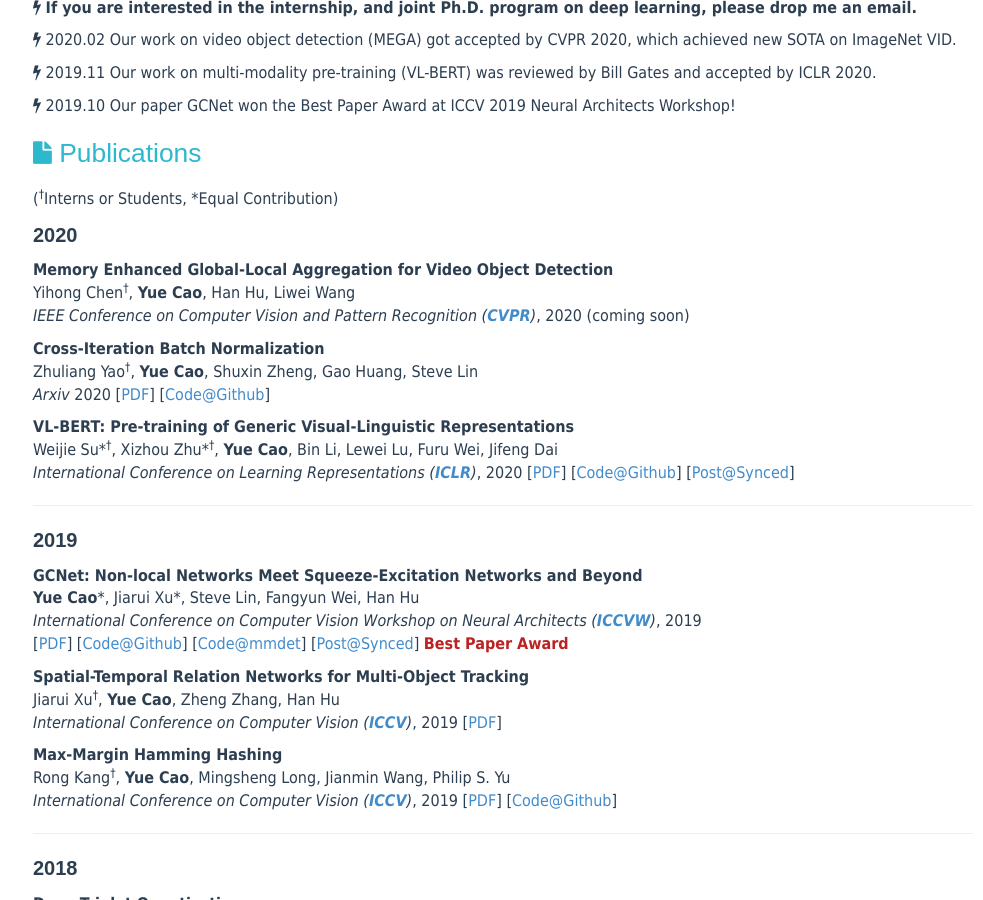
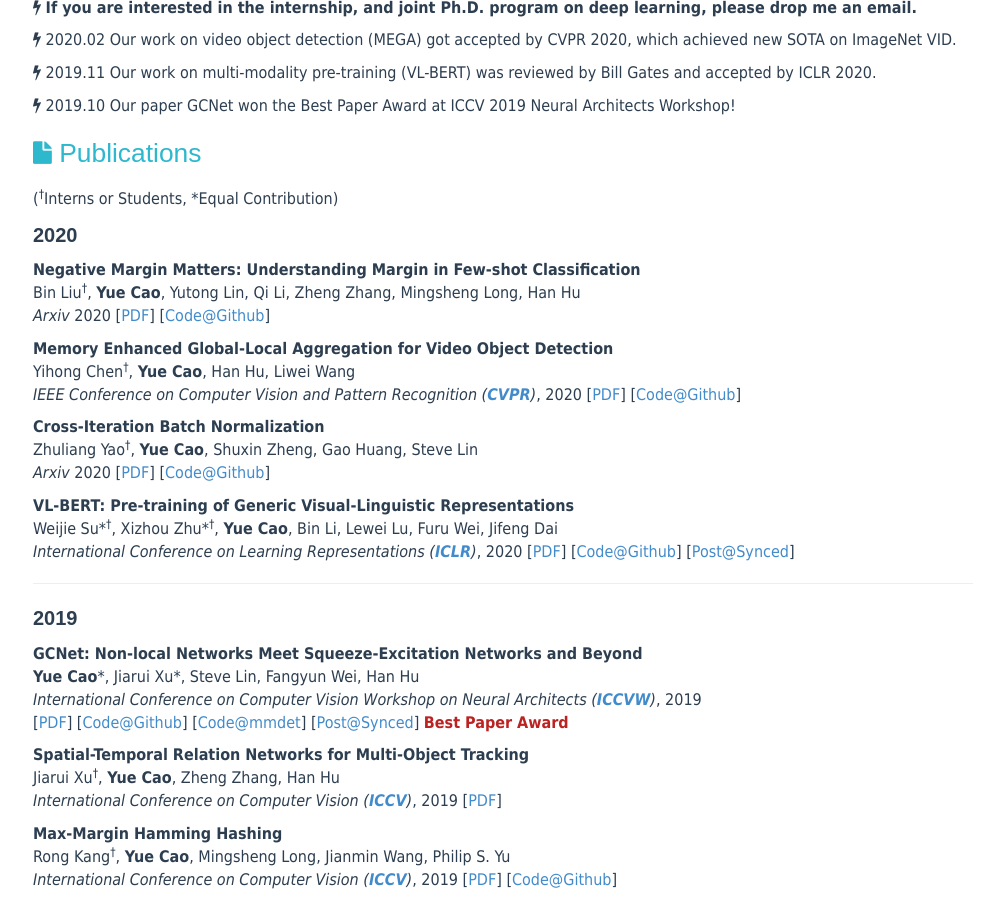
Before and after one commit to caoyue10/caoyue10.github.io, a Jekyll site: the page built from index.html, in a window 1280 px wide and 900 px high, scrolled down 480 px. Shown: the whole window, without its empty margins (137-1120 px from the left). Built offline with Jekyll 4.4.1, drawn with Linux system fonts in a browser that asks for light colours; the list of posts is cut into pages by our own code.

Commit message:
Update index.html

```diff
--- a/index.html
+++ b/index.html
@@ -40,10 +40,15 @@
     </header>
 	<p>(<sup><span>&#8224;</span></sup>Interns or Students, *Equal Contribution)</p>
 	<p style="font-size:20px;font-weight:bold;font-family:Arial,sans-serif;">2020</p>
+	<p><strong>Negative Margin Matters: Understanding Margin in Few-shot Classification
+</strong><br>
+            Bin Liu<sup><span>&#8224;</span></sup>, <strong>Yue Cao</strong>, Yutong Lin, Qi Li, Zheng Zhang, Mingsheng Long, Han Hu<br>
+            <em>Arxiv</em> 2020 [<a href="https://arxiv.org/abs/2003.12060">PDF</a>] [<a href="https://github.com/bl0/negative-margin.few-shot">Code@Github</a>]
+            </p>
 	<p><strong>Memory Enhanced Global-Local Aggregation for Video Object Detection</strong><br>
             Yihong Chen<sup><span>&#8224;</span></sup>, <strong>Yue Cao</strong>, Han Hu, Liwei Wang<br>
             <em>IEEE Conference on Computer Vision and Pattern Recognition (<a href="http://cvpr2020.thecvf.com
-"><strong>CVPR</strong></a>)</em>, 2020 (coming soon)
+"><strong>CVPR</strong></a>)</em>, 2020 [<a href="https://arxiv.org/abs/2003.12063">PDF</a>] [<a href="https://github.com/Scalsol/mega.pytorch">Code@Github</a>]
             </p>
 	<p><strong>Cross-Iteration Batch Normalization</strong><br>
             Zhuliang Yao<sup><span>&#8224;</span></sup>, <strong>Yue Cao</strong>, Shuxin Zheng, Gao Huang, Steve Lin<br>
```
